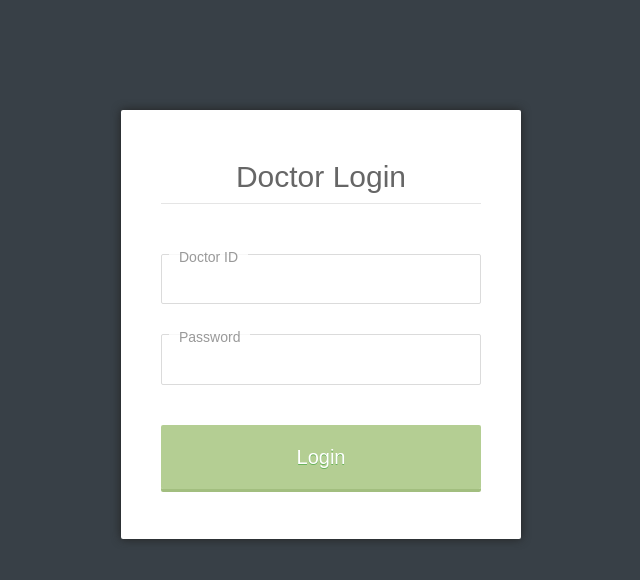
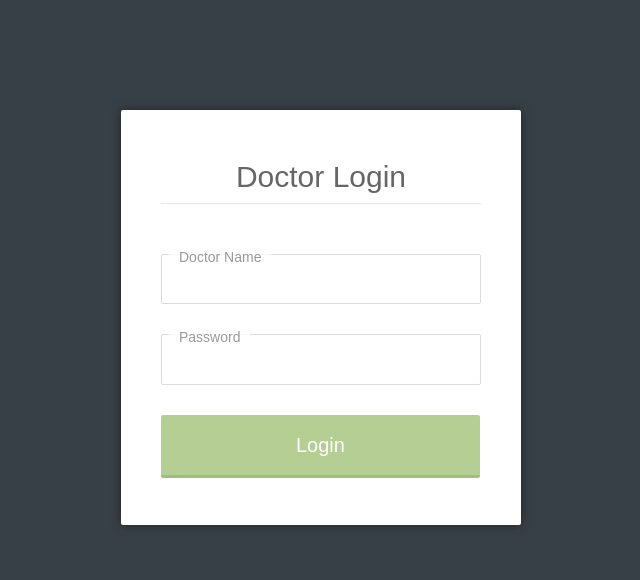
Before and after one commit to tahirkhaan/patient-cms, a PHP site: page /login_doctor.php in a window 1280 px wide. Shown: the top 580 px of the page, without its empty margins (319-959 px from the left). Run offline with PHP 8.4, Linux system fonts and the light colour scheme; some libraries are stand-ins or nearby versions.

Commit message:
format the code

```diff
--- a/login_doctor.php
+++ b/login_doctor.php
@@ -1,13 +1,11 @@
 <?php include "header.php"; ?>
-
 <body>
-
   <div class="box">
-<form action="#" method="post">
+    <form action="login/login_doctor.php" method="post">
       <h2>Doctor Login</h2>
       <p>
-			<label for="doctorid" class="floatLabel">Doctor ID</label>
-			<input id="doctorid" name="doctorid" type="text">
+        <label for="doctorname" class="floatLabel">Doctor Name</label>
+        <input id="doctorname" name="doctorname" type="text">
       </p>
       <p>
         <label for="password" class="floatLabel">Password</label>
@@ -15,9 +13,8 @@
         <span>Enter a password longer than 8 characters</span>
       </p>
       <p>
-			<input type="submit" value="Login" id="submit">
+        <button type="submit" id="btnn" class="btn">Login</button>
       </p>
     </form>
   </div>
-
  <?php include "footer.php"; ?>
```
Lines whose indentation alone changed are shown as unchanged.
